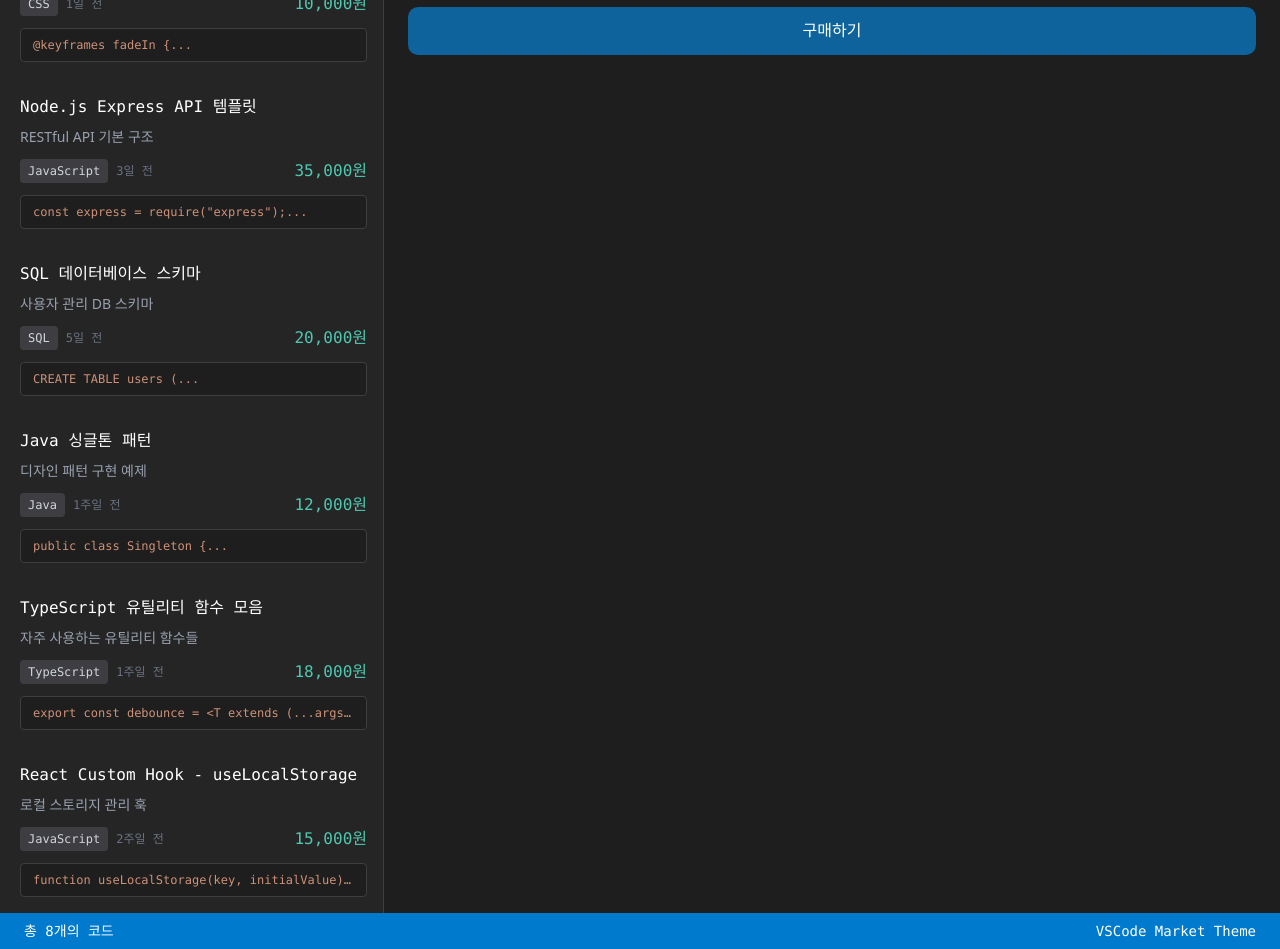
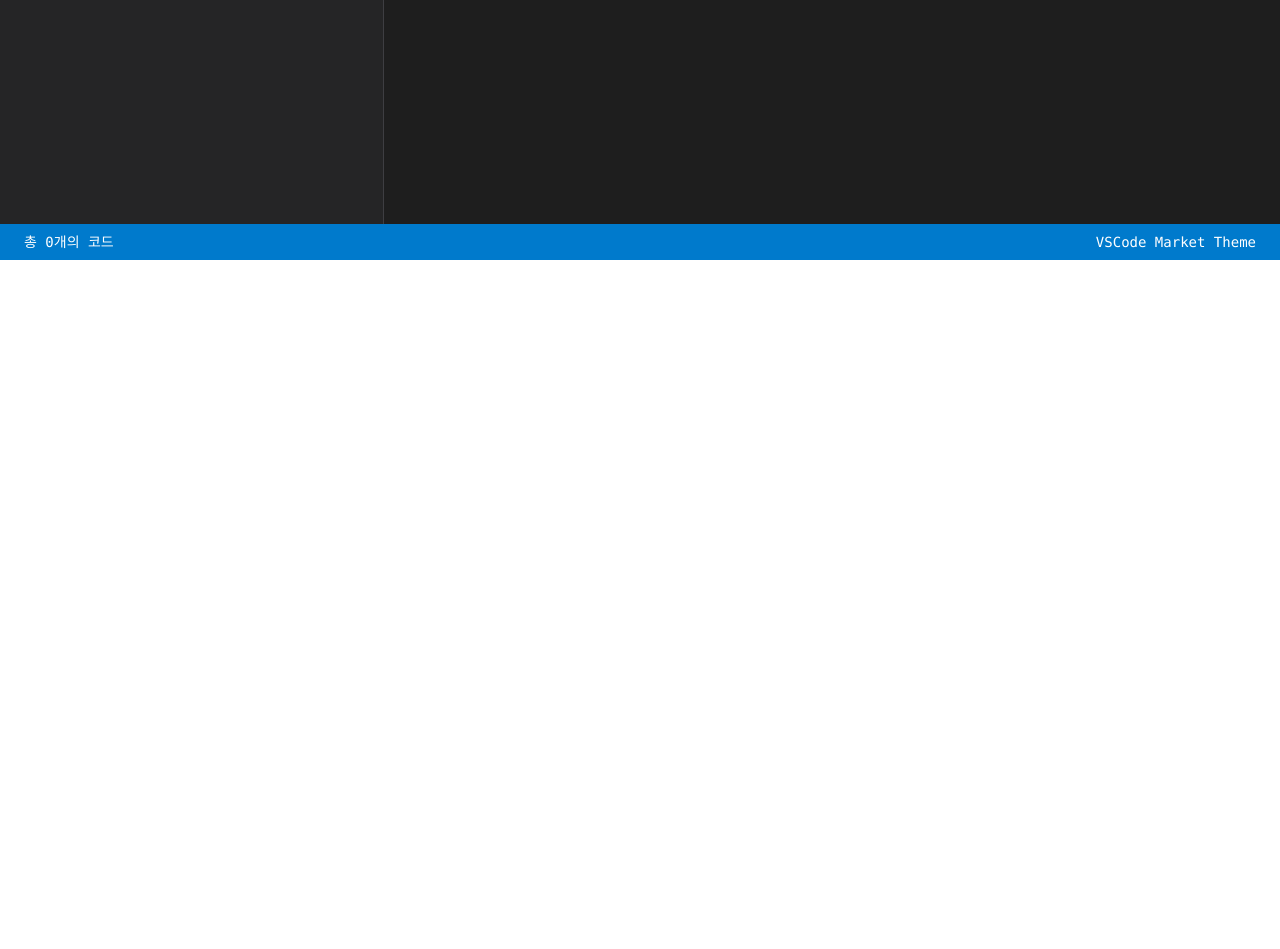
Before and after one commit to 39CoastalGuard/mini_02_temp, a React (Vite) app: page / in a window 1280 px wide. Shown: the part 540-1489 px from the top of the page. After the commit the page ends 800 px from the top, so only its background shows below. Built offline with nearby package versions, Linux system fonts and the light colour scheme.

Commit message:
수정,삭제 기능 추가

```diff
--- a/package.json
+++ b/package.json
@@ -42,6 +42,7 @@
             "react-day-picker": "^8.10.1",
             "react-dom": "^18.3.1",
             "react-hook-form": "^7.55.0",
+            "react-icons": "^5.5.0",
             "react-resizable-panels": "^2.1.7",
             "recharts": "^2.15.2",
             "sonner": "^2.0.3",
--- a/src/App.tsx
+++ b/src/App.tsx
@@ -13,83 +13,11 @@ export interface CodePost {
 }
 
 export default function App() {
-  const [posts, setPosts] = useState<CodePost[]>([
-    {
-      id: 1,
-      title: 'React 투두리스트 컴포넌트',
-      price: 15000,
-      code: 'function TodoList() {\n  const [todos, setTodos] = useState([]);\n  return <div>...</div>\n}',
-      description: '깔끔한 투두리스트 컴포넌트입니다',
-      language: 'JavaScript',
-      createdAt: '2시간 전'
-    },
-    {
-      id: 2,
-      title: 'Python 웹 스크래퍼',
-      price: 25000,
-      code: 'import requests\nfrom bs4 import BeautifulSoup\n\ndef scrape_data():\n    ...',
-      description: '효율적인 웹 스크래핑 코드',
-      language: 'Python',
-      createdAt: '5시간 전'
-    },
-    {
-      id: 3,
-      title: 'CSS 애니메이션 모음',
-      price: 10000,
-      code: '@keyframes fadeIn {\n  from { opacity: 0; }\n  to { opacity: 1; }\n}',
-      description: '다양한 CSS 애니메이션 효과',
-      language: 'CSS',
-      createdAt: '1일 전'
-    },
-    {
-      id: 4,
-      title: 'Node.js Express API 템플릿',
-      price: 35000,
-      code: 'const express = require("express");\nconst app = express();\n\napp.get("/api/data", (req, res) => {\n  res.json({ message: "Hello" });\n});',
-      description: 'RESTful API 기본 구조',
-      language: 'JavaScript',
-      createdAt: '3일 전'
-    },
-    {
-      id: 5,
-      title: 'SQL 데이터베이스 스키마',
-      price: 20000,
-      code: 'CREATE TABLE users (\n  id INT PRIMARY KEY,\n  username VARCHAR(50),\n  email VARCHAR(100)\n);',
-      description: '사용자 관리 DB 스키마',
-      language: 'SQL',
-      createdAt: '5일 전'
-    },
-    {
-      id: 6,
-      title: 'Java 싱글톤 패턴',
-      price: 12000,
-      code: 'public class Singleton {\n  private static Singleton instance;\n  private Singleton() {}\n  public static Singleton getInstance() {...}\n}',
-      description: '디자인 패턴 구현 예제',
-      language: 'Java',
-      createdAt: '1주일 전'
-    },
-    {
-      id: 7,
-      title: 'TypeScript 유틸리티 함수 모음',
-      price: 18000,
-      code: 'export const debounce = <T extends (...args: any[]) => any>(\n  func: T,\n  wait: number\n) => {...}',
-      description: '자주 사용하는 유틸리티 함수들',
-      language: 'TypeScript',
-      createdAt: '1주일 전'
-    },
-    {
-      id: 8,
-      title: 'React Custom Hook - useLocalStorage',
-      price: 15000,
-      code: 'function useLocalStorage(key, initialValue) {\n  const [value, setValue] = useState(() => {\n    const item = localStorage.getItem(key);\n    return item ? JSON.parse(item) : initialValue;\n  });\n  ...\n}',
-      description: '로컬 스토리지 관리 훅',
-      language: 'JavaScript',
-      createdAt: '2주일 전'
-    }
-  ]);
+  const [posts, setPosts] = useState<CodePost[]>([]);
 
   const [selectedPost, setSelectedPost] = useState<CodePost | null>(posts[0]);
   const [showForm, setShowForm] = useState(false);
+  const [editMode, setEditMode] = useState(false);
 
   const handleSelectPost = (post: CodePost) => {
     setSelectedPost(post);
@@ -104,6 +32,30 @@ export default function App() {
     setPosts([post, ...posts]);
     setSelectedPost(post);
     setShowForm(false);
+  };
+
+  const handleEditPost = (
+  updatedPost: Omit<CodePost, 'id' | 'createdAt'>
+) => {
+  if (!selectedPost) return;
+
+  const post: CodePost = {
+    ...updatedPost,
+    id: selectedPost.id,
+    createdAt: selectedPost.createdAt,
+  };
+
+  setPosts(posts.map(p => (p.id === post.id ? post : p)));
+  setSelectedPost(post);
+  setShowForm(false);
+  setEditMode(false);
+};
+
+  const handleDeletePost = () => {
+    if (!selectedPost) return;
+    setPosts(posts.filter(p => p.id !== selectedPost.id));
+    setSelectedPost(null);
+    window.alert(`"${selectedPost.title}"가 삭제되었습니다 🗑️`);
   };
 
   const handleBuy = () => {
@@ -123,7 +75,10 @@ export default function App() {
             <span className="text-sm text-gray-500 ml-2">- 개발자들의 코드 거래소</span>
           </div>
           <button
-            onClick={() => setShowForm(true)}
+            onClick={() => {
+              setShowForm(true);
+              setEditMode(false);
+            }}
             className="bg-[#0e639c] hover:bg-[#1177bb] text-white px-4 py-2 rounded font-mono transition-colors flex items-center gap-2"
           >
             <span>➕</span>
@@ -194,13 +149,30 @@ export default function App() {
                     </div>
                   </div>
 
-                  {/* 구매 버튼 */}
-                  <button
-                    onClick={handleBuy}
-                    className="w-full bg-[#0e639c] hover:bg-[#1177bb] text-white py-3 rounded-lg font-mono transition-colors"
-                  >
-                    구매하기
-                  </button>
+                  {/* 버튼들 */}
+                  <div className="flex gap-3">
+                    <button
+                      onClick={handleBuy}
+                      className="flex-1 bg-[#0e639c] hover:bg-[#1177bb] text-white py-3 rounded-lg font-mono transition-colors"
+                    >
+                      구매하기
+                    </button>
+                    <button
+                      onClick={() => {
+                        setShowForm(true);
+                        setEditMode(true);
+                      }}
+                      className="bg-[#3e3e42] hover:bg-[#555] text-white px-4 py-3 rounded-lg font-mono"
+                    >
+                      수정하기
+                    </button>
+                    <button
+                      onClick={handleDeletePost}
+                      className="bg-red-600 hover:bg-red-700 text-white px-4 py-3 rounded-lg font-mono"
+                    >
+                      삭제하기
+                    </button>
+                  </div>
                 </div>
               </div>
             </div>
@@ -218,11 +190,15 @@ export default function App() {
         <div>VSCode Market Theme</div>
       </footer>
 
-      {/* 코드 올리기 폼 모달 */}
+      {/* 코드 올리기/수정 폼 모달 */}
       {showForm && (
         <CodeForm
-          onClose={() => setShowForm(false)}
-          onSubmit={handleAddPost}
+          onClose={() => {
+            setShowForm(false);
+            setEditMode(false);
+          }}
+          onSubmit={editMode ? handleEditPost : handleAddPost}
+          initialData={editMode ? selectedPost : undefined}
         />
       )}
     </div>
--- a/src/components/CodeForm.tsx
+++ b/src/components/CodeForm.tsx
@@ -4,14 +4,15 @@ import type { CodePost } from '../App';
 interface CodeFormProps {
   onClose: () => void;
   onSubmit: (post: Omit<CodePost, 'id' | 'createdAt'>) => void;
+  initialData?: CodePost | null; // ✅ 수정 모드 지원
 }
 
-export function CodeForm({ onClose, onSubmit }: CodeFormProps) {
-  const [title, setTitle] = useState('');
-  const [price, setPrice] = useState('');
-  const [code, setCode] = useState('');
-  const [description, setDescription] = useState('');
-  const [language, setLanguage] = useState('JavaScript');
+export function CodeForm({ onClose, onSubmit, initialData }: CodeFormProps) {
+  const [title, setTitle] = useState(initialData?.title || '');
+  const [price, setPrice] = useState(initialData?.price?.toString() || '');
+  const [code, setCode] = useState(initialData?.code || '');
+  const [description, setDescription] = useState(initialData?.description || '');
+  const [language, setLanguage] = useState(initialData?.language || 'JavaScript');
 
   const handleSubmit = (e: React.FormEvent) => {
     e.preventDefault();
@@ -26,7 +27,7 @@ export function CodeForm({ onClose, onSubmit }: CodeFormProps) {
       price: parseInt(price),
       code,
       description,
-      language
+      language,
     });
   };
 
@@ -35,7 +36,9 @@ export function CodeForm({ onClose, onSubmit }: CodeFormProps) {
       <div className="bg-[#252526] border border-[#3e3e42] rounded-lg w-full max-w-2xl max-h-[90vh] overflow-y-auto m-4">
         {/* 헤더 */}
         <div className="bg-[#2d2d30] border-b border-[#3e3e42] px-6 py-3 flex items-center justify-between sticky top-0">
-          <h2 className="text-lg font-mono text-white">코드 올리기</h2>
+          <h2 className="text-lg font-mono text-white">
+            {initialData ? '코드 수정하기' : '코드 올리기'}
+          </h2>
           <button
             onClick={onClose}
             className="text-gray-400 hover:text-white px-3 py-1 rounded hover:bg-[#3e3e42]"
@@ -138,7 +141,7 @@ export function CodeForm({ onClose, onSubmit }: CodeFormProps) {
               type="submit"
               className="flex-1 bg-[#0e639c] hover:bg-[#1177bb] text-white px-4 py-2 rounded font-mono transition-colors"
             >
-              등록하기
+              {initialData ? '수정 완료' : '등록하기'}
             </button>
           </div>
         </form>
--- a/src/components/ui/accordion.tsx
+++ b/src/components/ui/accordion.tsx
@@ -1,8 +1,8 @@
 "use client";
 
 import * as React from "react";
-import * as AccordionPrimitive from "@radix-ui/react-accordion@1.2.3";
-import { ChevronDownIcon } from "lucide-react@0.487.0";
+import * as AccordionPrimitive from "@radix-ui/react-accordion";
+import { ChevronDownIcon } from "lucide-react";
 
 import { cn } from "./utils";
 
```
Also changed, not shown: 1 other file (tests, documents, lock files or other folders).
